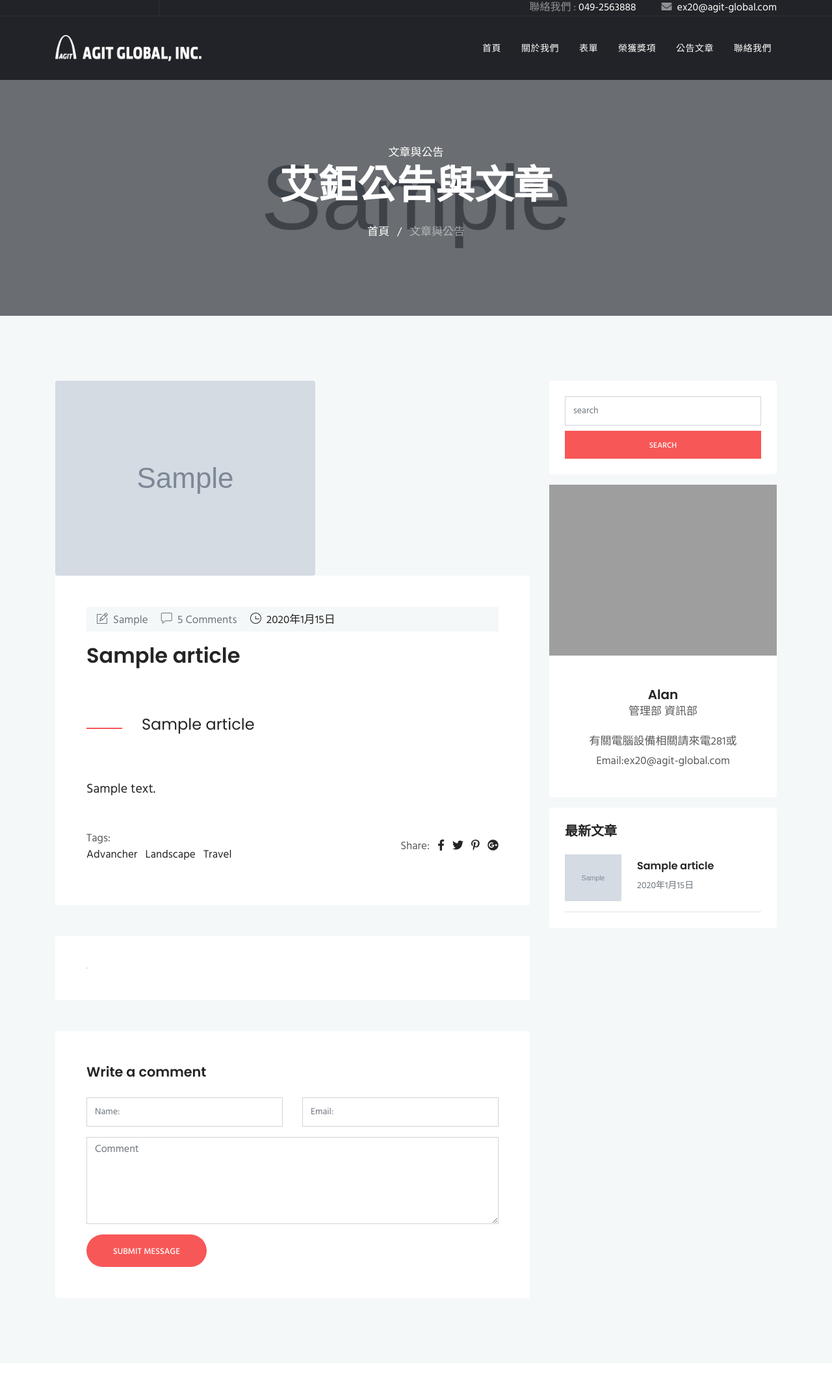
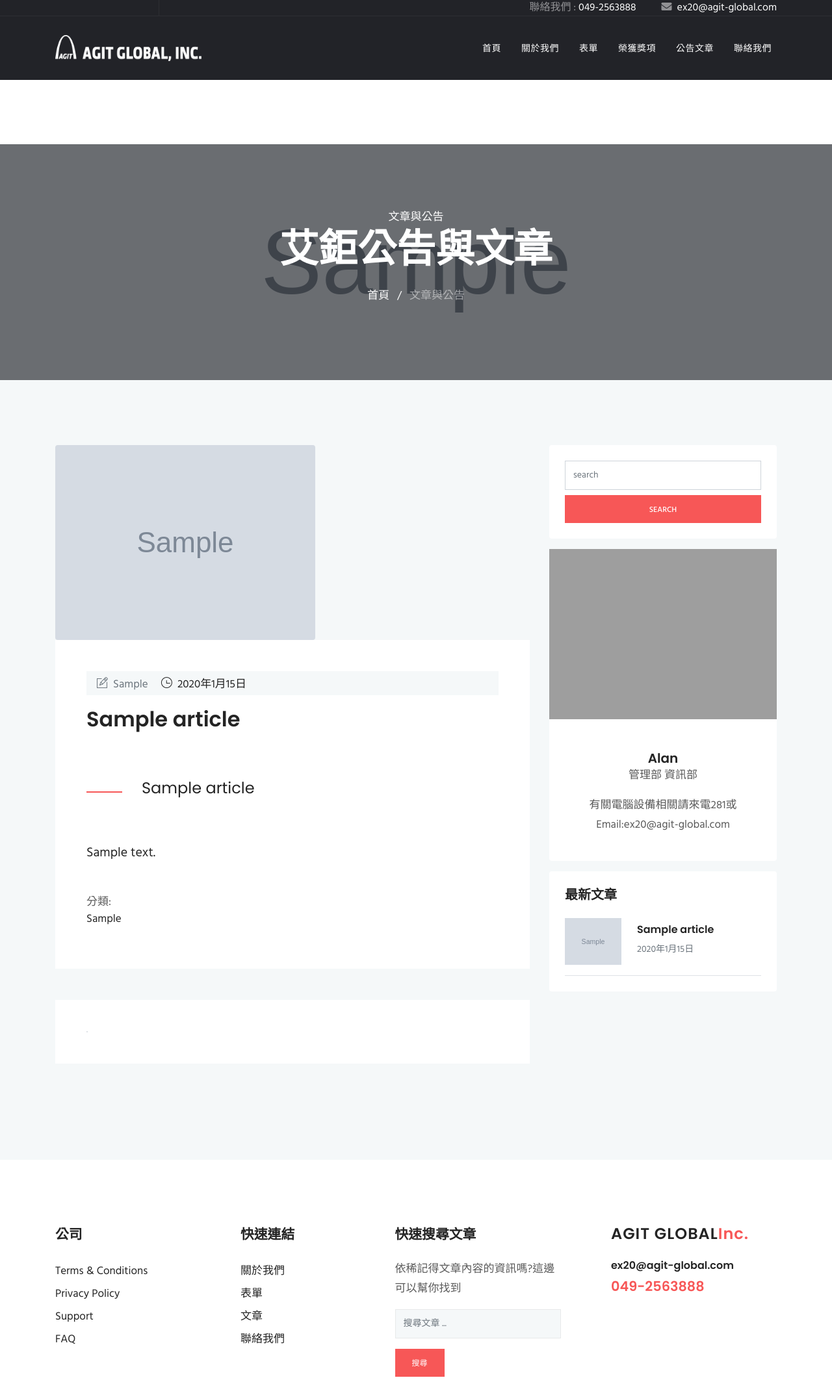
Before and after one commit to wangyouxiang-yyds/InnerWebSite, a Django app: page /blog-single/1 in a window 1280 px wide. Shown: the top 2124 px of the page at 65% size. Run offline with Django 4.2, Linux system fonts and the light colour scheme; tables that the repository leaves empty hold one stand-in row (values such as "Sample post"); grey boxes marked "Sample" are stand-in pictures; some libraries are stand-ins or nearby versions; grey boxes are pictures that could not be loaded.

Commit message:
跑馬燈的修改、拔除不必要的功能

```diff
--- a/about/views.py
+++ b/about/views.py
@@ -18,7 +18,7 @@ def aboutView(request):
     third_line = introduce_data.third_line
 
     quote = Quote.objects.all()
-    display = RunHorseLight.objects.first()
+    display = RunHorseLight.objects.first() # 跑馬燈的抓取
 
 
 
--- a/award/views.py
+++ b/award/views.py
@@ -1,7 +1,7 @@
 from django.shortcuts import render
 from .models import *
 from django.urls import reverse
-
+from index.models import *
 # Create your views here.
 
 
@@ -11,5 +11,5 @@ def awardView(request):
 
     current_url = request.path_info
     award_url = reverse('award')
-
+    display = RunHorseLight.objects.first()
     return render(request, 'award.html', locals())
--- a/blog/views.py
+++ b/blog/views.py
@@ -3,13 +3,19 @@ from django.shortcuts import render, get_object_or_404
 from .models import *
 from django.core.paginator import Paginator, EmptyPage, PageNotAnInteger
 from django.urls import reverse
+from index.models import *
 # Create your views here.
 
 
 def blogView(request):
+    all_category = article_category.objects.all().order_by('-pk')
     all_article = article.objects.all().order_by('-pk', 'create_date')
     banner = BlogBanner.objects.first()  # banner 圖片
     all_article_three = article.objects.all().order_by('-pk', 'create_date')[:3]
+
+    if 'category' in request.GET:
+        category = request.GET['category']
+        all_article = article.objects.filter(article_category_id=category).order_by('-pk', 'create_date')
     if 'search' in request.GET:
         search = request.GET['search']
         if len(search) > 0:
@@ -27,6 +33,9 @@ def blogView(request):
 
     current_url = request.path_info
     blog_sidebar_url = reverse('blog-sidebar')
+
+    display = RunHorseLight.objects.first() # 跑馬燈的抓取
+
     return render(request, 'blog-sidebar.html', locals())
 
 
@@ -35,10 +44,12 @@ def blog_single_view(request, article_id):
     previous_article = article.objects.filter(pk__lt=article_id).order_by('-pk').first()
     next_article = article.objects.filter(pk__gt=article_id).order_by('pk').first()
     article_obj = get_object_or_404(all_article, pk=article_id)
+
     current_url = request.path_info
     article_news_three = article.objects.all().order_by('-pk', 'create_date')[:3]  # -pk為降序 這邊說明為依照建立時間去排序 限制三筆
     banner = BlogBanner.objects.first()  # banner 圖片
 
     current_url = request.path_info
+    display = RunHorseLight.objects.first()  # 跑馬燈的抓取
 
     return render(request, 'blog-single.html', locals())
--- a/contact/views.py
+++ b/contact/views.py
@@ -2,7 +2,7 @@ from django.shortcuts import render
 from django.core.mail import EmailMessage
 from django.urls import reverse
 from .models import *
-
+from index.models import *
 
 # Create your views here.
 
@@ -36,4 +36,5 @@ def contactView(request):
     current_url = request.path_info
     contact_url = reverse('contact')
 
+    display = RunHorseLight.objects.first()
     return render(request, 'contact.html', locals())
--- a/fastlink/views.py
+++ b/fastlink/views.py
@@ -1,7 +1,7 @@
 from django.shortcuts import render
 from .models import *
 from django.urls import reverse
-
+from index.models import *
 # Create your views here.
 
 def fastlinkView(request):
@@ -17,4 +17,6 @@ def fastlinkView(request):
 
     current_url = request.path_info
     fastlink_url = reverse('fastlink')
+
+    display = RunHorseLight.objects.first() # 跑馬燈的抓取
     return render(request, 'fastlink.html', locals())
--- a/templates/blog-single.html
+++ b/templates/blog-single.html
@@ -34,7 +34,7 @@
                                     <div class="blog-item-meta bg-gray pt-2 pb-1 px-3">
                                         <span class="text-muted text-capitalize mr-3"><i
                                                 class="ti-pencil-alt mr-2"></i>{{ article_obj.article_category }}</span>
-                                        <span class="text-muted text-capitalize mr-3"><i class="ti-comment mr-2"></i>5 Comments</span>
+{#                                        <span class="text-muted text-capitalize mr-3"><i class="ti-comment mr-2"></i>5 Comments</span>#}
                                         <span class="text-black text-capitalize mr-3"><i
                                                 class="ti-time mr-1"></i> {{ article_obj.create_date }}</span>
                                     </div>
@@ -57,12 +57,10 @@
 
                                     <div class="tag-option mt-5 d-block d-md-flex justify-content-between align-items-center">
                                         <ul class="list-inline">
-                                            <li>Tags:</li>
-                                            <li class="list-inline-item"><a href="#" rel="tag">Advancher</a></li>
-                                            <li class="list-inline-item"><a href="#" rel="tag">Landscape</a></li>
-                                            <li class="list-inline-item"><a href="#" rel="tag">Travel</a></li>
+                                            <li>分類:</li>
+                                            <li class="list-inline-item"><a href="{% url 'blog-sidebar'%}?category={{ article_obj.article_category.id }}" rel="tag">{{ article_obj.article_category }}</a></li>
                                         </ul>
-
+{% comment %} 分享連結
                                         <ul class="list-inline">
                                             <li class="list-inline-item"> Share:</li>
                                             <li class="list-inline-item"><a href="#"><i class="fab fa-facebook-f"
@@ -74,6 +72,7 @@
                                             <li class="list-inline-item"><a href="#"><i class="fab fa-google-plus"
                                                                                         aria-hidden="true"></i></a></li>
                                         </ul>
+{% endcomment %}
                                     </div>
                                 </div>
                             </div>
@@ -157,7 +156,9 @@
                             </div>
                         </div>
 {% endcomment %}
+
                         <div class="col-lg-12">
+                            {% comment %} 寫評論
                             <form class="contact-form bg-white rounded p-5" id="comment-form">
                                 <h4 class="mb-4">Write a comment</h4>
                                 <div class="row">
@@ -183,6 +184,7 @@
                                        id="submit_contact"
                                        value="Submit Message">
                             </form>
+                            {% endcomment %}
                         </div>
                     </div>
                 </div>
```
Also changed, not shown: templates/blog-sidebar.html (+15 -16 lines).
